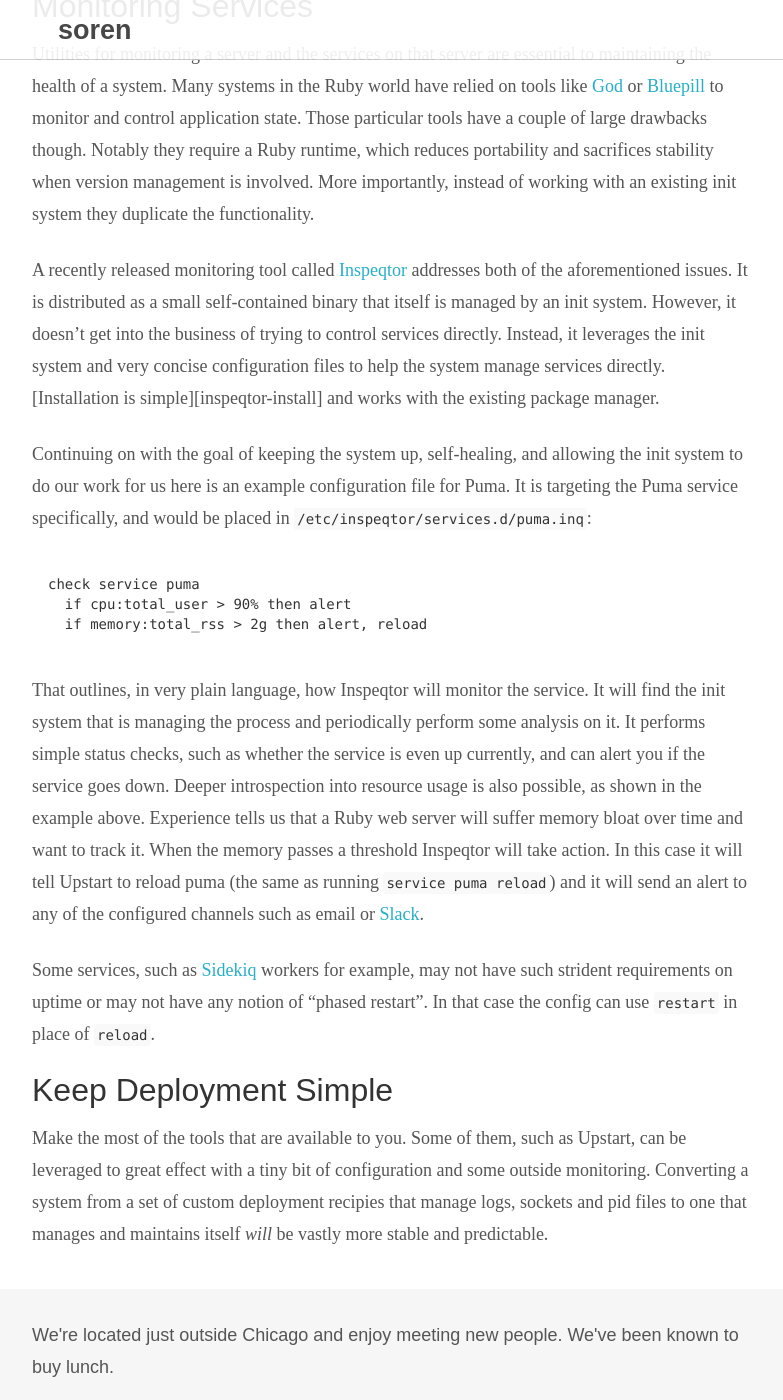
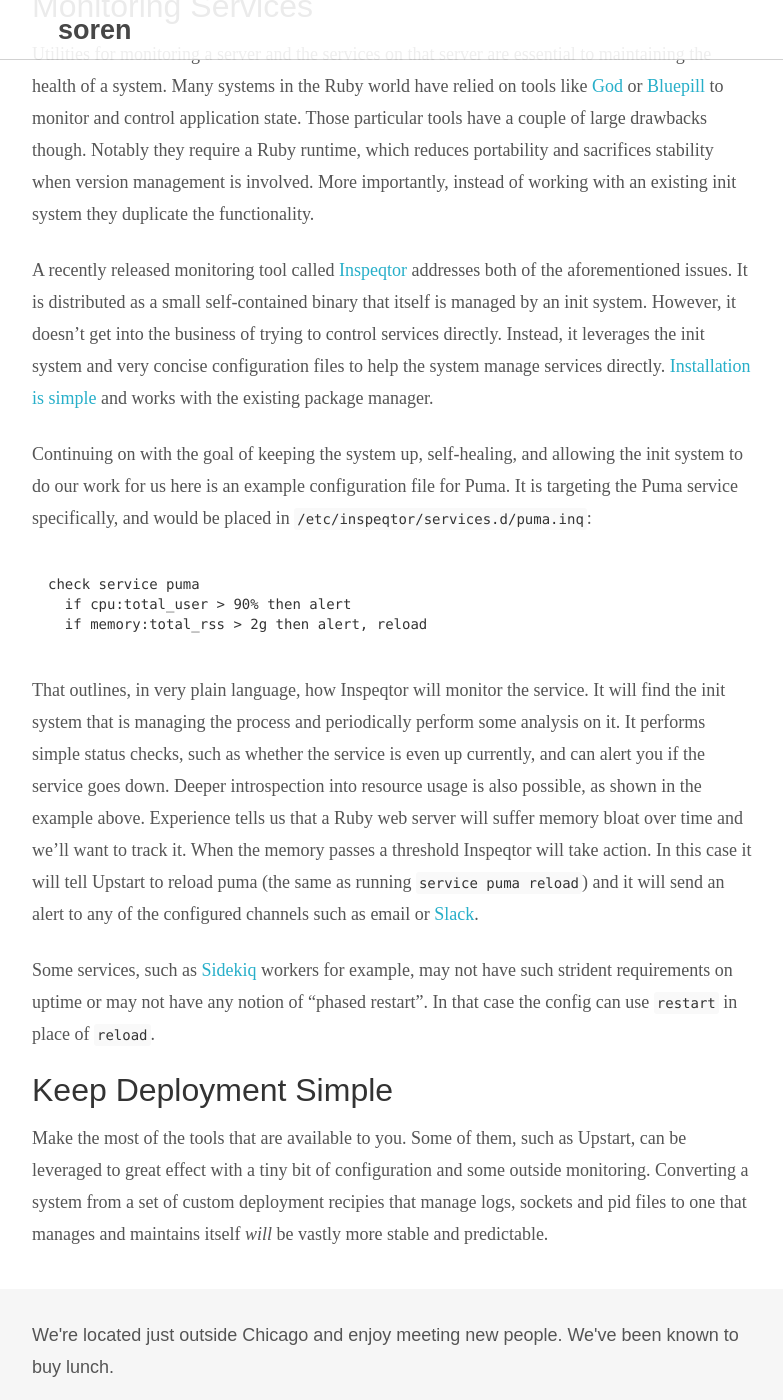
Before and after one commit to sorentwo/soren-website, a Jekyll site: the page built from _posts/2014-12-08-self-healing-deployment.md, in a window 1280 px wide and 1400 px high, scrolled down 3919 px. Shown: the whole window, without its empty margins (248-1031 px from the left). Built offline with Jekyll 4.4.1, drawn with Linux system fonts in a browser that asks for light colours; Markdown is read by kramdown in place of the engine named in the settings; comment, search, counter and statistics services are not loaded.

Commit message:
Broken link and syntax fixes

```diff
--- a/_posts/2014-12-08-self-healing-deployment.md
+++ b/_posts/2014-12-08-self-healing-deployment.md
@@ -198,7 +198,7 @@
 the service is even up currently, and can alert you if the service goes down.
 Deeper introspection into resource usage is also possible, as shown in the
 example above. Experience tells us that a Ruby web server will suffer memory
-bloat over time and want to track it. When the memory passes a threshold
+bloat over time and we'll want to track it. When the memory passes a threshold
 Inspeqtor will take action. In this case it will tell Upstart to reload puma
 (the same as running `service puma reload`) and it will send an alert to any of
 the configured channels such as email or [Slack][slack].
```
Also changed, not shown: other parts of _posts/2014-12-08-self-healing-deployment.md (+1 -0 lines).
